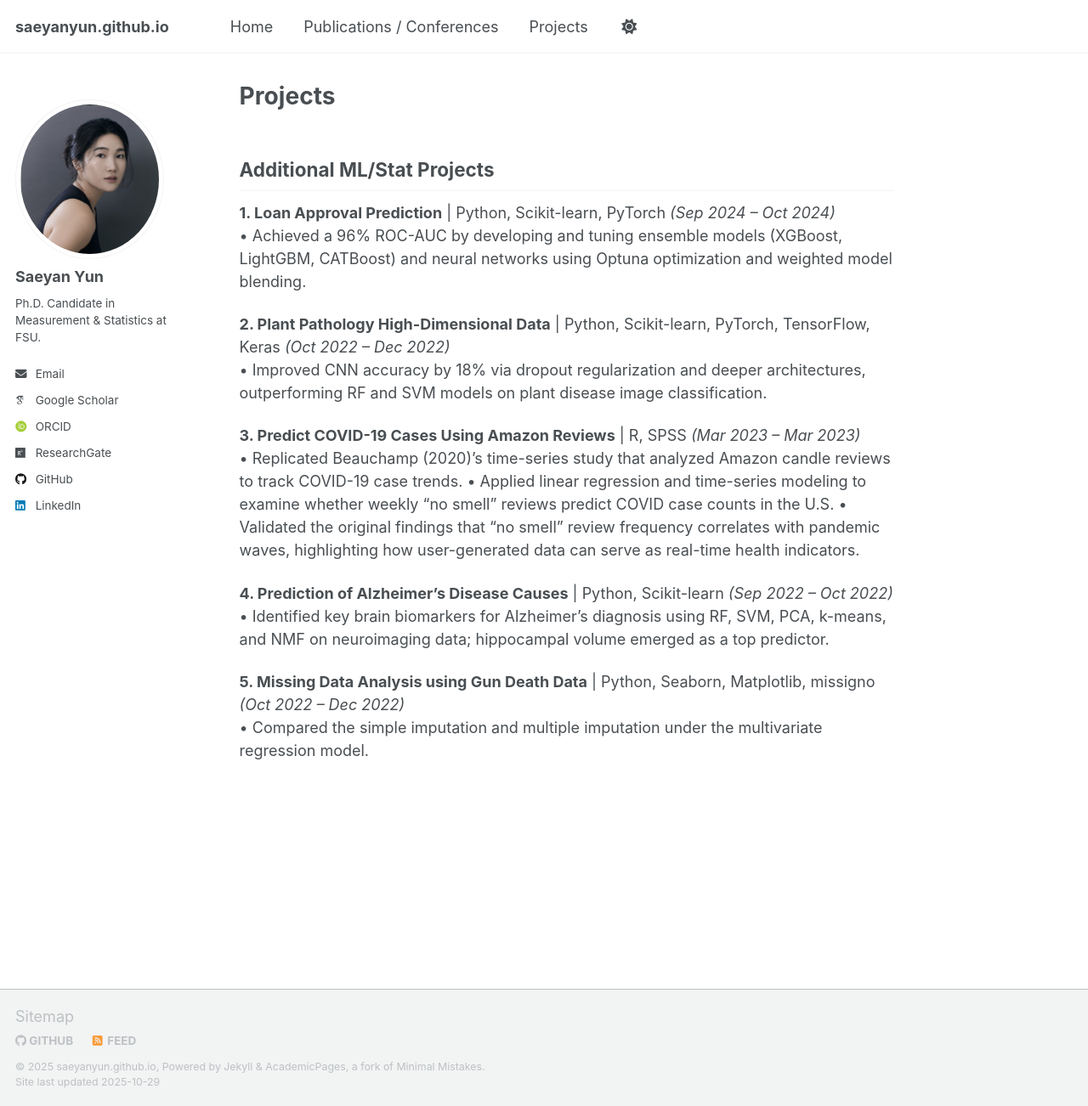
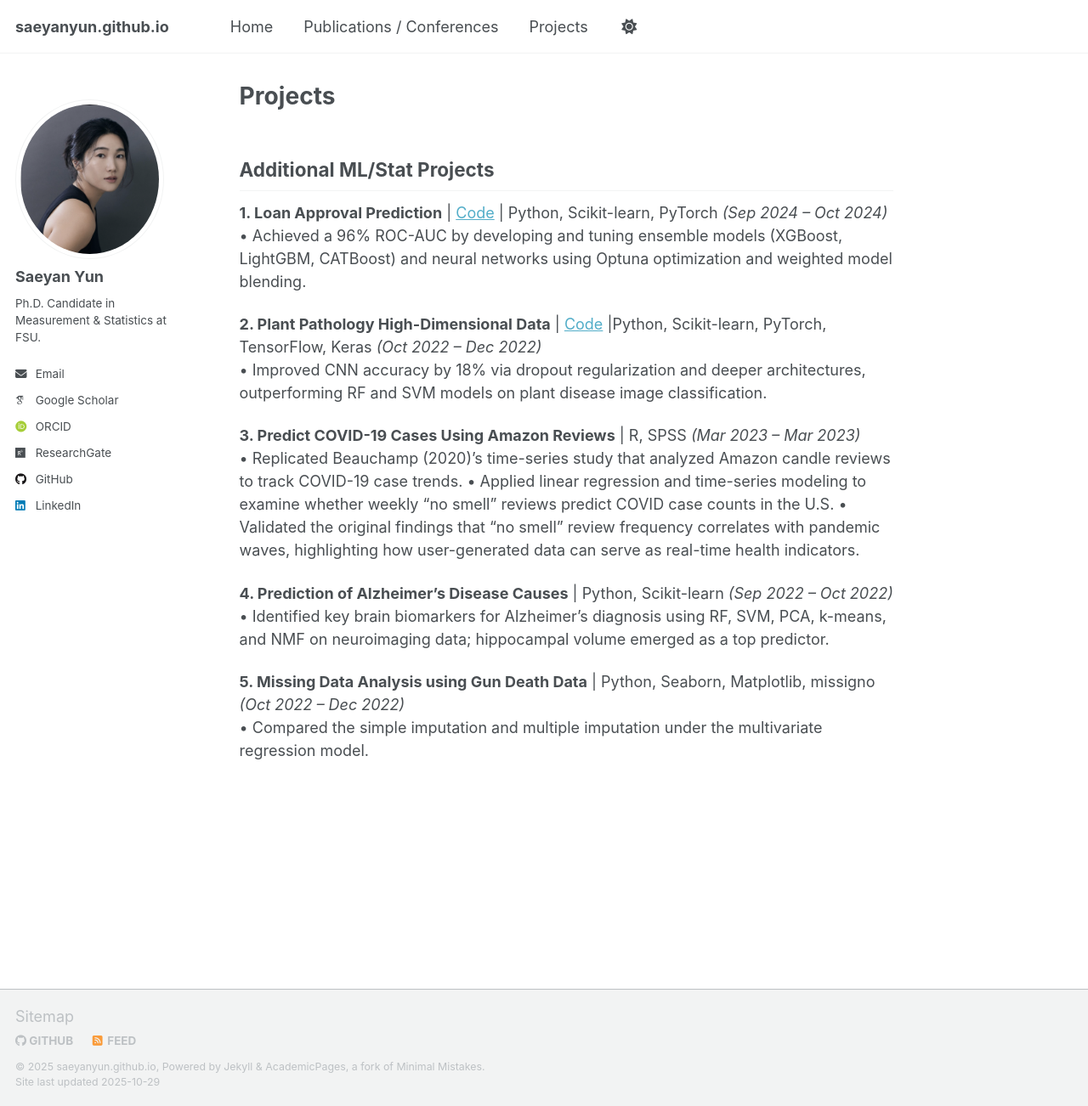
Before and after one commit to saeyanyun/saeyanyun.github.io, a Jekyll site: the page built from _pages/projects.md, in a window 1280 px wide and 1302 px high. Shown: the whole window at 85% size. Built offline with Jekyll 4.4.1, drawn with Linux system fonts in a browser that asks for light colours; some web fonts are replaced; a script that is not in the unit is left out.

Commit message:
Update projects.md

```diff
--- a/_pages/projects.md
+++ b/_pages/projects.md
@@ -7,10 +7,10 @@ author_profile: true
 
 ## Additional ML/Stat Projects
 
-**1. Loan Approval Prediction** | Python, Scikit-learn, PyTorch *(Sep 2024 – Oct 2024)*
+**1. Loan Approval Prediction** | [Code](https://github.com/saeyanyun/loan.approval.pred.saeyan) | Python, Scikit-learn, PyTorch *(Sep 2024 – Oct 2024)*
 • Achieved a 96% ROC-AUC by developing and tuning ensemble models (XGBoost, LightGBM, CATBoost) and neural networks using Optuna optimization and weighted model blending.
 
-**2. Plant Pathology High-Dimensional Data** | Python, Scikit-learn, PyTorch, TensorFlow, Keras *(Oct 2022 – Dec 2022)*
+**2. Plant Pathology High-Dimensional Data** | [Code](https://github.com/saeyanyun/plant.pathology.saeyan) |Python, Scikit-learn, PyTorch, TensorFlow, Keras *(Oct 2022 – Dec 2022)*
 • Improved CNN accuracy by 18% via dropout regularization and deeper architectures, outperforming RF and SVM models on plant disease image classification.
 
 **3. Predict COVID-19 Cases Using Amazon Reviews** | R, SPSS *(Mar 2023 – Mar 2023)*
```
